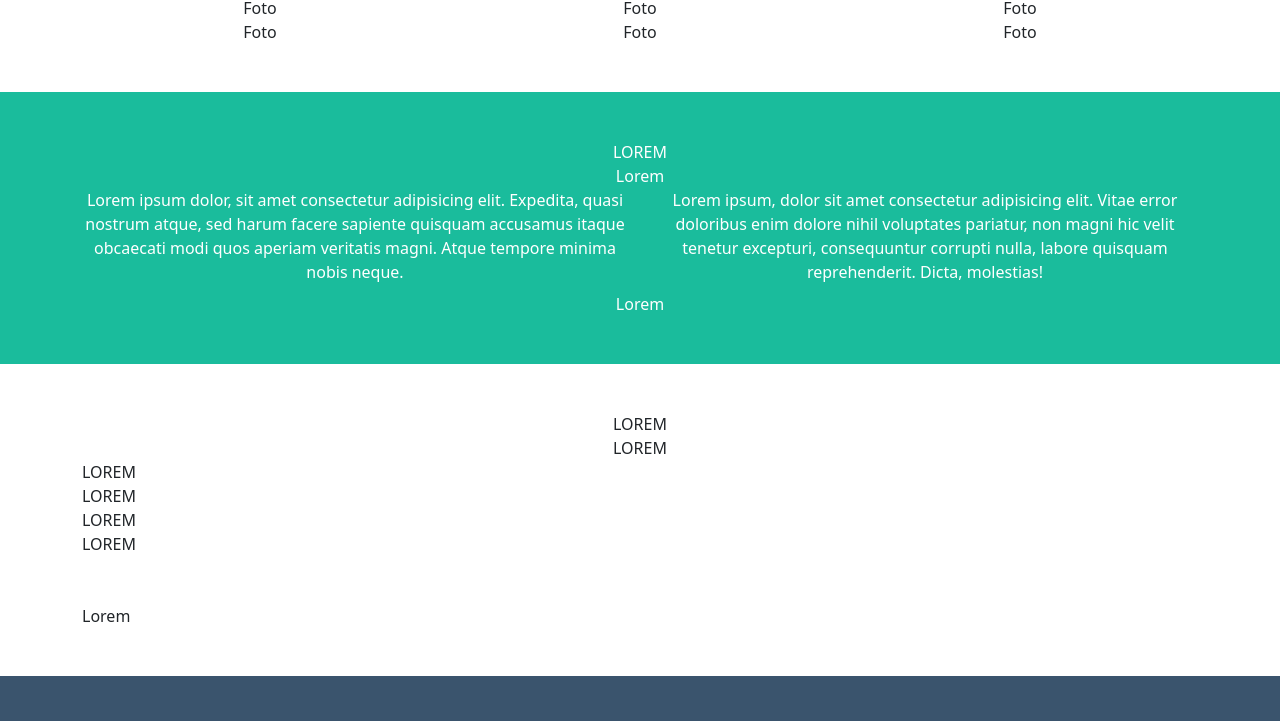
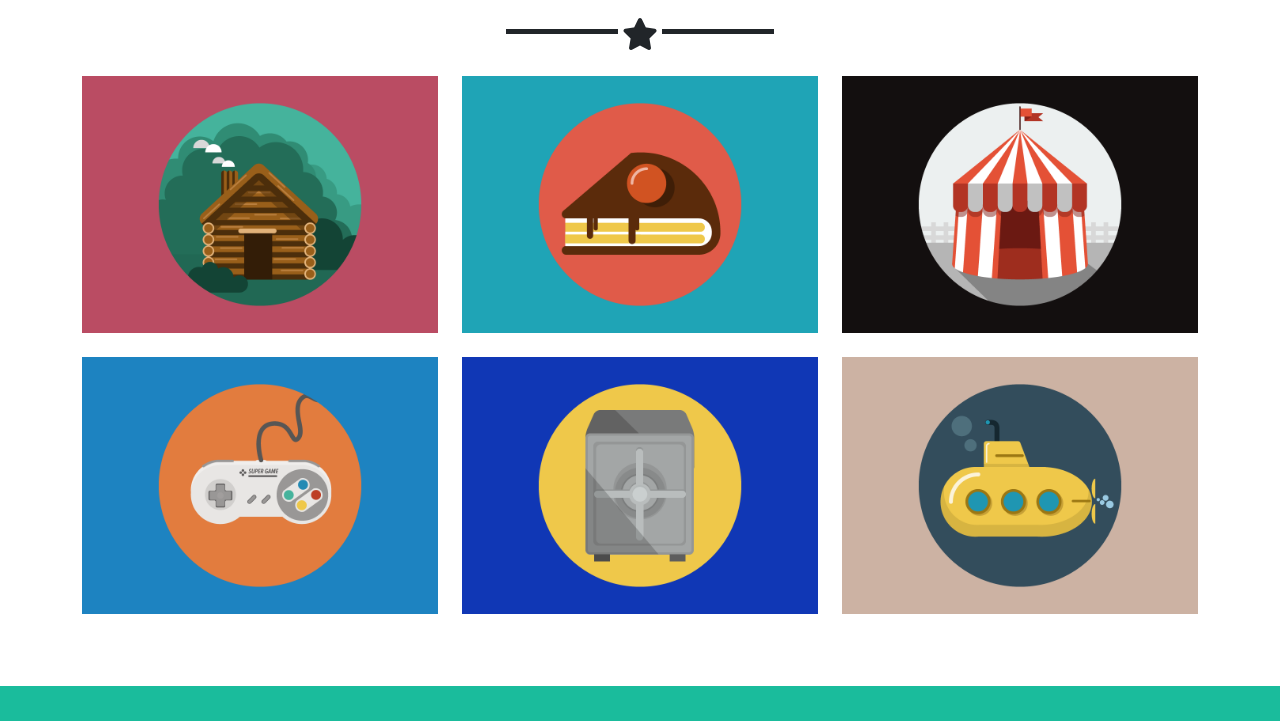
Before and after one commit to AngeloDalo/html-css-bootstrap-freelancer, a plain HTML site: page index.html in a window 1280 px wide. Shown: the part 651-1372 px from the top of the page. Drawn offline with nearby package versions, Linux system fonts and the light colour scheme.

Commit message:
portfolio

```diff
--- a/index.html
+++ b/index.html
@@ -44,9 +44,9 @@
                 </div>
                 <div class="col-md-12 fw-bold"><h1>start bootstrap</h1></div>
                 <div class="col-md-12 mb-2">
-                    <div class="line-star d-inline-block align-text-top"></div>
+                    <div class="line-star d-inline-block align-text-top bg-light"></div>
                     <i class="fas fa-star fs-2"></i>
-                    <div class="line-star d-inline-block align-text-top"></div>
+                    <div class="line-star d-inline-block align-text-top bg-light"></div>
                 </div>
                 <div class="col-md-12 mb-5">graphic-artist - web designer - illustrator</div>
             </div>
@@ -58,14 +58,30 @@
     <div class="container-fluid portfolio">
         <div class="container">
             <div class="row">
-                <div class="col-md-12 mt-5 text-uppercase">Lorem</div>
-                <div class="col-md-12">Lorem</div>
-                <div class="col-md-4 col-sm-6 col-12">Foto</div>
-                <div class="col-md-4 col-sm-6 col-12">Foto</div>
-                <div class="col-md-4 col-sm-6 col-12">Foto</div>
-                <div class="col-md-4 col-sm-6 col-12">Foto</div>
-                <div class="col-md-4 col-sm-6 col-12">Foto</div>
-                <div class="col-md-4 col-sm-6 mb-5 col-12">Foto</div>
+                <div class="col-md-12 mt-5 text-uppercase mb-4"><h2 class="fw-bold">Portfolio</h2></div>
+                <div class="col-md-12 mb-4">
+                    <div class="line-star d-inline-block align-text-top bg-dark"></div>
+                    <i class="fas fa-star fs-2"></i>
+                    <div class="line-star d-inline-block align-text-top bg-dark"></div>
+                </div>
+                <div class="col-md-4 col-sm-6 col-12">
+                    <img src="img/cabin.png" alt="cabin" class="mb-4">
+                </div>
+                <div class="col-md-4 col-sm-6 col-12">
+                    <img src="img/cake.png" alt="cake" class="mb-4">
+                </div>
+                <div class="col-md-4 col-sm-6 col-12">
+                    <img src="img/circus.png" alt="circus" class="mb-4">
+                </div>
+                <div class="col-md-4 col-sm-6 col-12">
+                    <img src="img/game.png" alt="game" class="mb-4">
+                </div>
+                <div class="col-md-4 col-sm-6 col-12">
+                    <img src="img/safe.png" alt="safe" class="mb-4">
+                </div>
+                <div class="col-md-4 col-sm-6 mb-5 col-12">
+                    <img src="img/submarine.png" alt="" class="mb-4">
+                </div>
             </div>
         </div>
     </div>
--- a/style.css
+++ b/style.css
@@ -25,18 +25,26 @@ html {
 .line-star {
     width: 10%;
     height: 5px;
-    background-color: white;
 }
 /*/start*/
 
+/*portfolio*/
 .portfolio {
     text-align: center;
 }
 
+img {
+    width: 100%;
+}
+/*/portfolio*/
+
+
+/*about*/
 .about {
     background-color:#1abc9c;
     color: white;
 }
+/*/about*/
 
 .footer {
     background-color: #3a546d;
```
